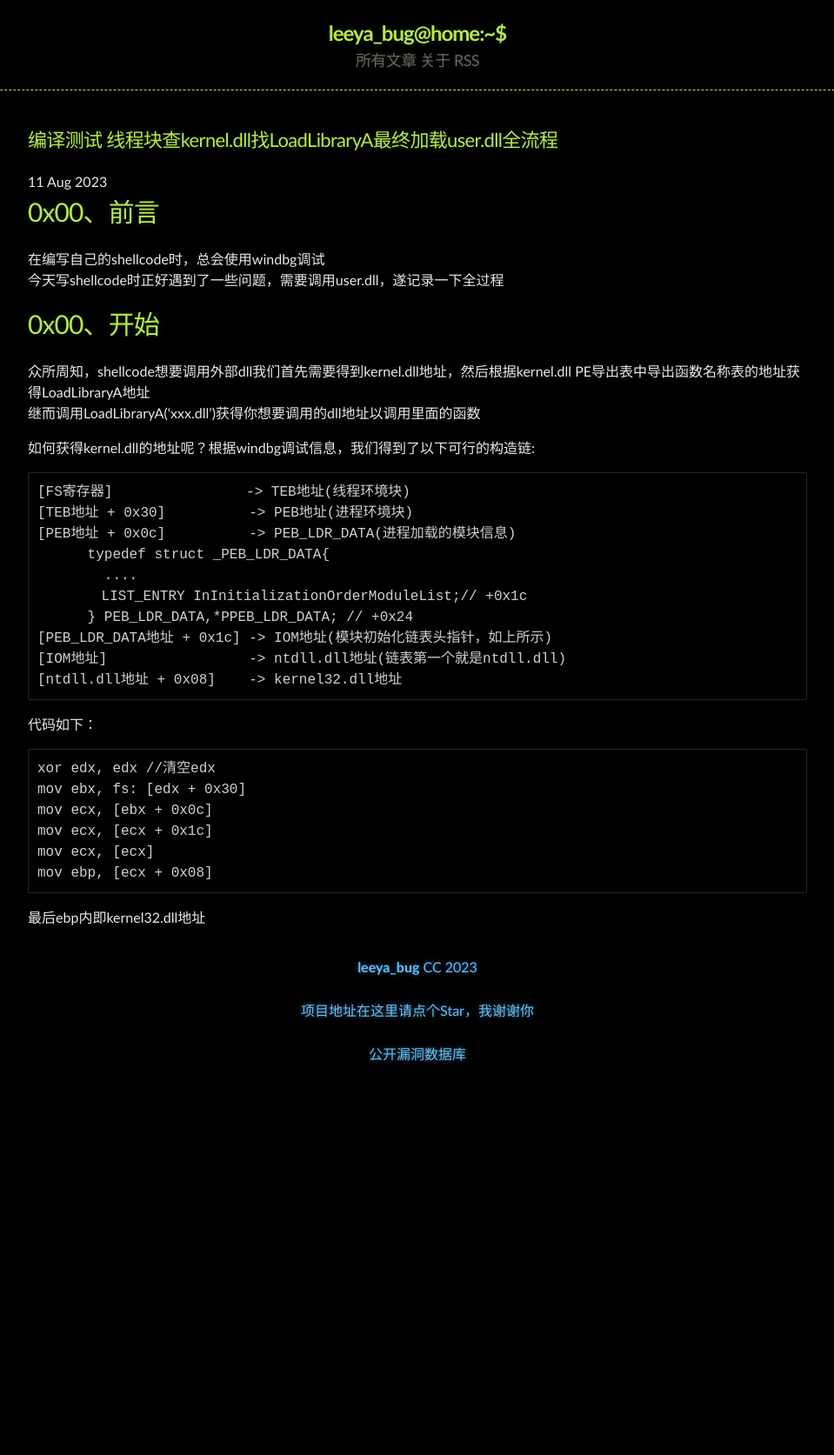
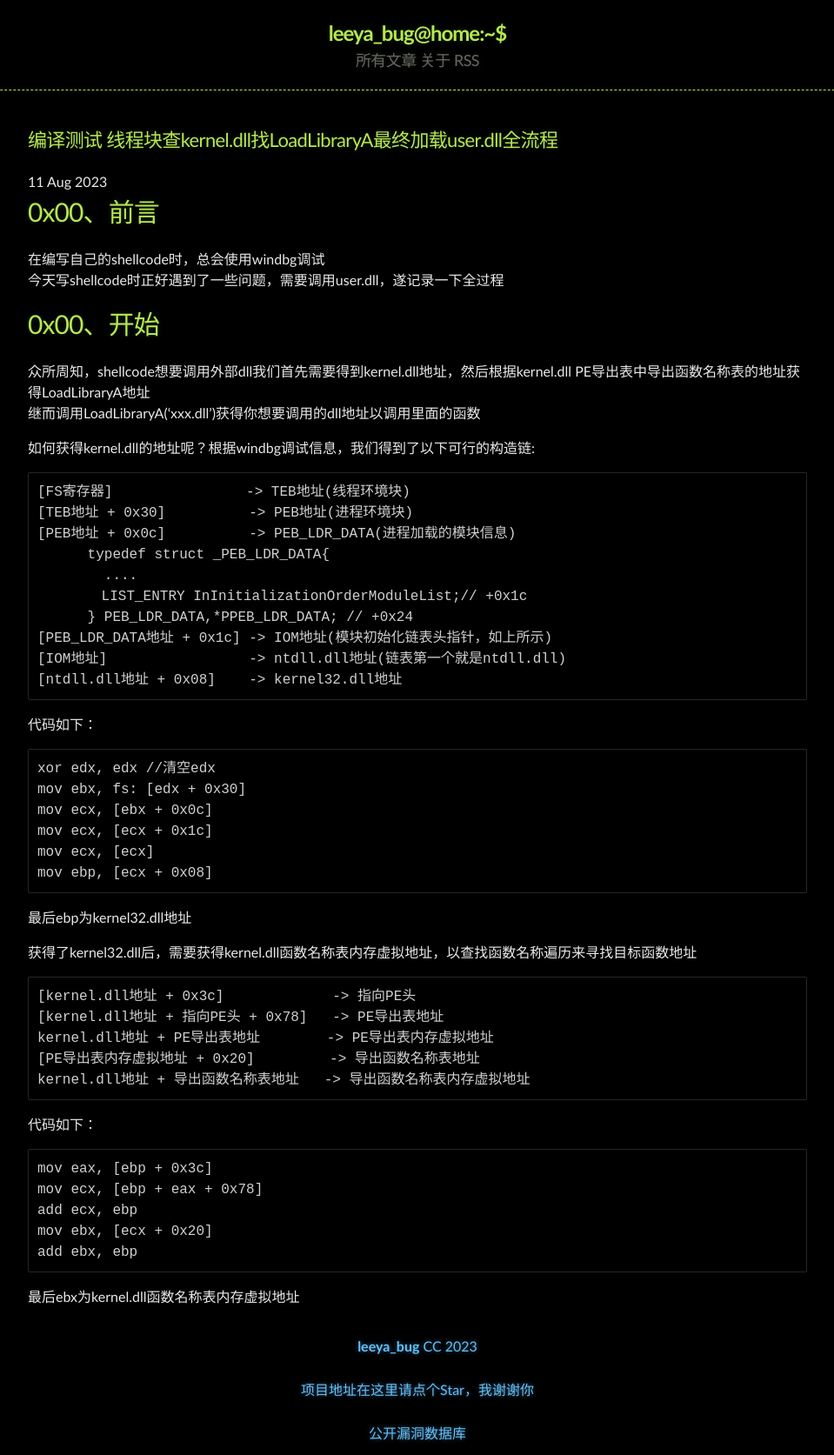
Before and after one commit to Leeyangee/leeyangee.github.io, a Jekyll site: the page built from _posts/2023-08-11-编译测试 TEB查kernel.dll找LoadLibraryA最终加载user.dll全流程.md, in a window 1280 px wide. Shown: the whole page at 87% size, without its empty margins (160-1119 px from the left). Built offline with Jekyll 4.4.1, drawn with Linux system fonts in a browser that asks for light colours; before the commit the page ends 1237 px from its top, so only the background shows below that.

Commit message:
Update 2023-08-11-编译测试 TEB查kernel.dll找LoadLibraryA最终加载user.dll全流程.md

````diff
--- a/_posts/2023-08-11-编译测试 TEB查kernel.dll找LoadLibraryA最终加载user.dll全流程.md
+++ b/_posts/2023-08-11-编译测试 TEB查kernel.dll找LoadLibraryA最终加载user.dll全流程.md
@@ -34,4 +34,22 @@ mov ecx, [ecx + 0x1c]
 mov ecx, [ecx]
 mov ebp, [ecx + 0x08]
 ```
-最后ebp内即kernel32.dll地址
+最后ebp为kernel32.dll地址
+
+获得了kernel32.dll后，需要获得kernel.dll函数名称表内存虚拟地址，以查找函数名称遍历来寻找目标函数地址
+```
+[kernel.dll地址 + 0x3c]             -> 指向PE头
+[kernel.dll地址 + 指向PE头 + 0x78]   -> PE导出表地址
+kernel.dll地址 + PE导出表地址        -> PE导出表内存虚拟地址
+[PE导出表内存虚拟地址 + 0x20]         -> 导出函数名称表地址
+kernel.dll地址 + 导出函数名称表地址   -> 导出函数名称表内存虚拟地址
+```
+代码如下：
+```
+mov eax, [ebp + 0x3c]
+mov ecx, [ebp + eax + 0x78]
+add ecx, ebp
+mov ebx, [ecx + 0x20]
+add ebx, ebp
+```
+最后ebx为kernel.dll函数名称表内存虚拟地址
````
